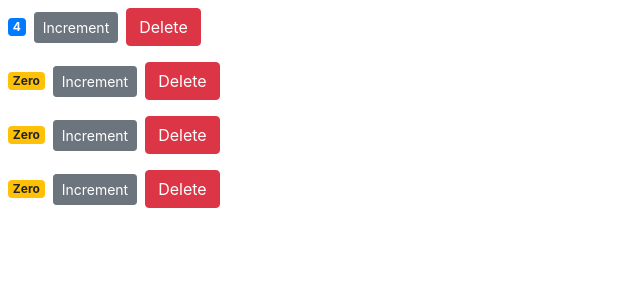
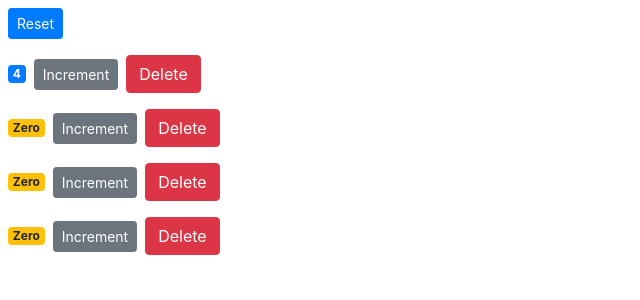
Before and after one commit to ritamxy/my-cart, a React (Create React App) app: page / in a window 1280 px wide. Shown: the top 300 px of the page, without its empty margins (0-640 px from the left). Built offline with nearby package versions, Linux system fonts and the light colour scheme.

Commit message:
add Single Source of Truth

```diff
--- a/src/components/counters.jsx
+++ b/src/components/counters.jsx
@@ -11,6 +11,14 @@
     ]
   };
 
+  handleReset = () => {
+    const counters = this.state.counters.map(c => {
+      c.value = 0;
+      return c;
+    });
+    this.setState({ counters });
+  };
+
   handleDelete = counterId => {
     const counters = this.state.counters.filter(c => c.id !== counterId);
     this.setState({ counters });
@@ -19,6 +27,12 @@
   render() {
     return (
       <div>
+        <button
+          onClick={this.handleReset}
+          className="btn btn-primary btn-sm m-2"
+        >
+          Reset
+        </button>
         {this.state.counters.map(counter => (
           <Counter
             key={counter.id}
```
